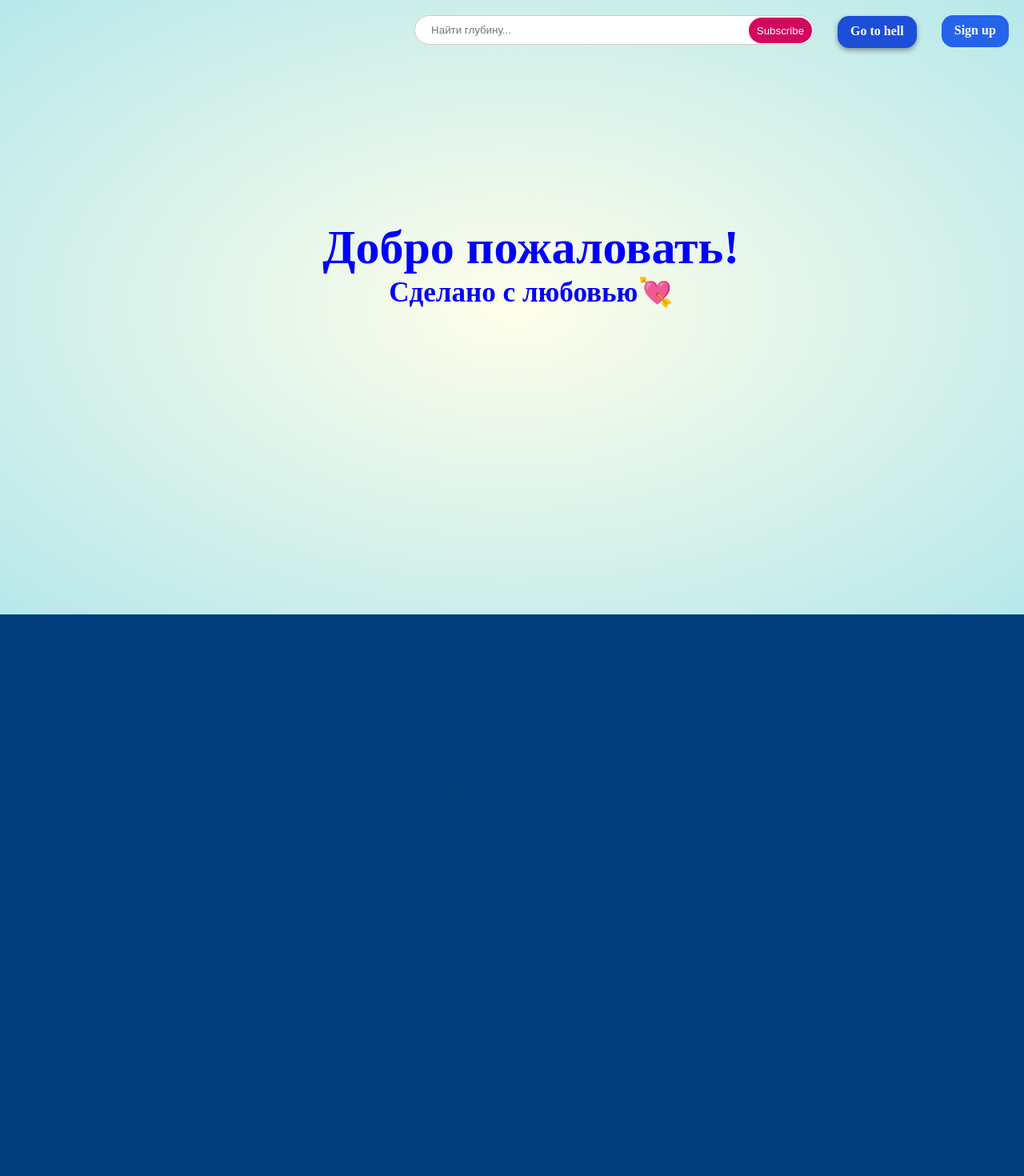
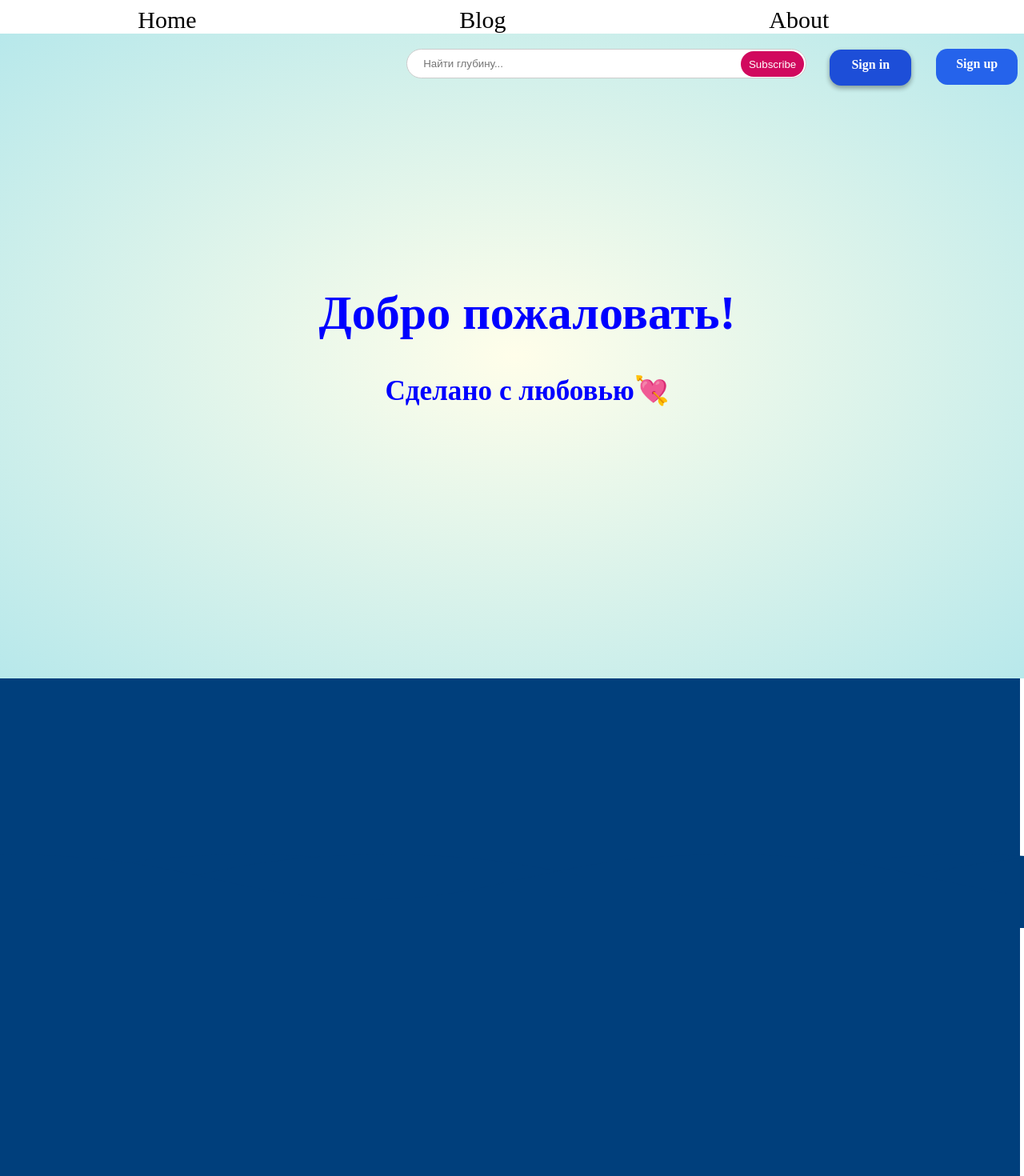
Before and after one commit to Ayub0571/market, a React (Create React App) app: page / in a window 1280 px wide. Shown: the top 1470 px of the page at 80% size. Built offline with nearby package versions, Linux system fonts and the light colour scheme.

Commit message:
added routs

```diff
--- a/src/App.js
+++ b/src/App.js
@@ -1,13 +1,25 @@
-import Ocean from "components/Ocean/Ocean.js";
 import React from "react";
-import "./App.css";
-import Header from "./components/Header/Header.js";
+import {Routes, Route } from 'react-router-dom';
+import {Blog} from './Pages/Blog';
+import About from './Pages/About';
+import {Not} from './Pages/Not';
+import {Layout} from './Routs/Layout';
+import {Home} from './Pages/Home';
 
 function App() {
   return (
     <div>
-      <Header />
-      <Ocean />
+
+      <Routes>
+            <Route path='/' element={<Layout/>}>
+                <Route path='/' element={<Home/>}/>
+                <Route path='about' element={<About/>}/>
+                <Route path='posts' element={<Blog/>}/>
+                <Route path='*' element={<Not/>}/>
+            </Route>
+          </Routes>
+
+
     </div>
   );
 }
--- a/src/Components/Ocean/Ocean.scss
+++ b/src/Components/Ocean/Ocean.scss
@@ -1,18 +1,19 @@
 .bgi {
   background: #003f7c;
-
   width: 100vw;
   height: 100vw;
+  margin-left: -1%;
+
 }
 
 .ocean {
-  height: 80px; /* change the height of the waves here */
+  height: 100px; /* change the height of the waves here */
   width: 100%;
   position: absolute;
   left: 0;
   right: 0;
   overflow-x: hidden;
-  bottom: -32%;
+  bottom: -45%;
 }
 
 .wave {
@@ -22,7 +23,7 @@
   height: 100%;
   animation: wave 8s -3s linear infinite;
   transform: translate3d(0, 0, 0);
-  opacity: 0.8;
+  opacity: 1;
 }
 
 .wave:nth-of-type(2) {
--- /dev/null
+++ b/src/Pages/About.js
@@ -0,0 +1,18 @@
+import React from 'react'
+import {Link} from 'react-router-dom'
+import './Routs.css'
+
+
+
+
+
+const About = () => {
+  return (
+    <div>
+      <h1>Blog</h1>
+      <h2>Something about us. Go <Link to='/' className='a'>Home</Link> </h2>
+      <img src='https://www.impactplus.com/hubfs/blog-image-uploads/best-about-us-pages.jpg' alt='About'/>
+    </div>
+  )
+}
+export default  About
--- /dev/null
+++ b/src/Pages/Blog.js
@@ -0,0 +1,13 @@
+import React from 'react'
+import {Link} from 'react-router-dom'
+
+  const Blog = () => {
+  return (
+    <div>
+      <h1>Blog</h1>
+      <h2>Hangry shark. Go <Link to='/' className='a'>Home</Link> </h2>
+      <img src='https://encrypted-tbn0.gstatic.com/images?q=tbn:ANd9GcR-OTDcLLR7bJQ95xHq6Xrz1ux6KSqJobRoWA&usqp=CAU' alt='Blog'/>
+    </div>
+  )
+}
+export  {Blog}
--- a/src/Components/Header/Header.scss
+++ b/src/Pages/Header.scss
@@ -12,9 +12,10 @@
   background-position: center;
   background-size: cover;
   background-repeat: no-repeat;
-  width: 100%;
+  width: 99.5%;
   height: 60vw;
   color: #fff;
+  margin-left: -1%;
 
   &__login {
     display: flex;
@@ -29,7 +30,8 @@
 
   &__sign-in,
   &__sign-up {
-    height: 40px;
+    height: 25px;
+    width: 70px;
     background-color: rgb(37, 99, 235);
     font-weight: bold;
     color: white;
--- a/src/Components/Header/Header.js
+++ b/src/Pages/Home.js
@@ -1,9 +1,12 @@
 import React from "react";
 import "./Header.scss";
+import Ocean from "../components/Ocean/Ocean.js";
+import './Routs.css'
 
-const Header = () => {
+const Home = () => {
   return (
     <div className="wrapper">
+
       <div className="header">
         <div className="header__logo"></div>
         <div className="header__login">
@@ -17,7 +20,7 @@ const Header = () => {
               Subscribe
             </button>
           </div>
-          <div className="header__sign-in">Go to hell</div>
+          <div className="header__sign-in">Sign in</div>
           <div className="header__sign-up">Sign up</div>
         </div>
 
@@ -25,9 +28,13 @@ const Header = () => {
           <h1 className="title__item">Добро пожаловать! </h1>
           <h3 className="title__item-2">Сделано с любовью💘</h3>
         </div>
+
       </div>
+      <Ocean />
+
     </div>
+
   );
 };
 
-export default Header;
+export  {Home};
--- /dev/null
+++ b/src/Pages/Not.js
@@ -0,0 +1,14 @@
+import React from 'react'
+
+
+  const Not = () => {
+  return (
+    <div>
+     <h1>
+        error 404
+        Nothing found
+     </h1>
+    </div>
+  )
+}
+export  {Not}
--- /dev/null
+++ b/src/Pages/Routs.css
@@ -0,0 +1,9 @@
+.a1, .a2, .a3 {
+
+
+        margin: 13%;
+        font-size: 30px;
+        color: black;
+        text-decoration: none;
+
+}
--- /dev/null
+++ b/src/Routs/Layout.js
@@ -0,0 +1,23 @@
+import React from 'react'
+import {Link, Outlet} from 'react-router-dom'
+import '../Pages/Routs.css'
+
+
+  const Layout = () => {
+  return (
+    <>
+        <header className='it'>
+            <Link to='/' className='a1'>Home</Link>
+            <Link to='/posts' className='a2'>Blog</Link>
+            <Link to='/about' className='a2'>About</Link>
+        </header>
+        <main className='container'>
+            <Outlet/>
+        </main>
+
+
+    </>
+
+  )
+}
+export {Layout}
--- a/src/index.js
+++ b/src/index.js
@@ -1,10 +1,15 @@
 import React from "react";
 import ReactDOM from "react-dom/client";
 import App from "./App";
+import { BrowserRouter } from "react-router-dom";
+
 
 const root = ReactDOM.createRoot(document.getElementById("root"));
 root.render(
+  <BrowserRouter>
   <React.StrictMode>
     <App />
   </React.StrictMode>
+</BrowserRouter>
+
 );
```
